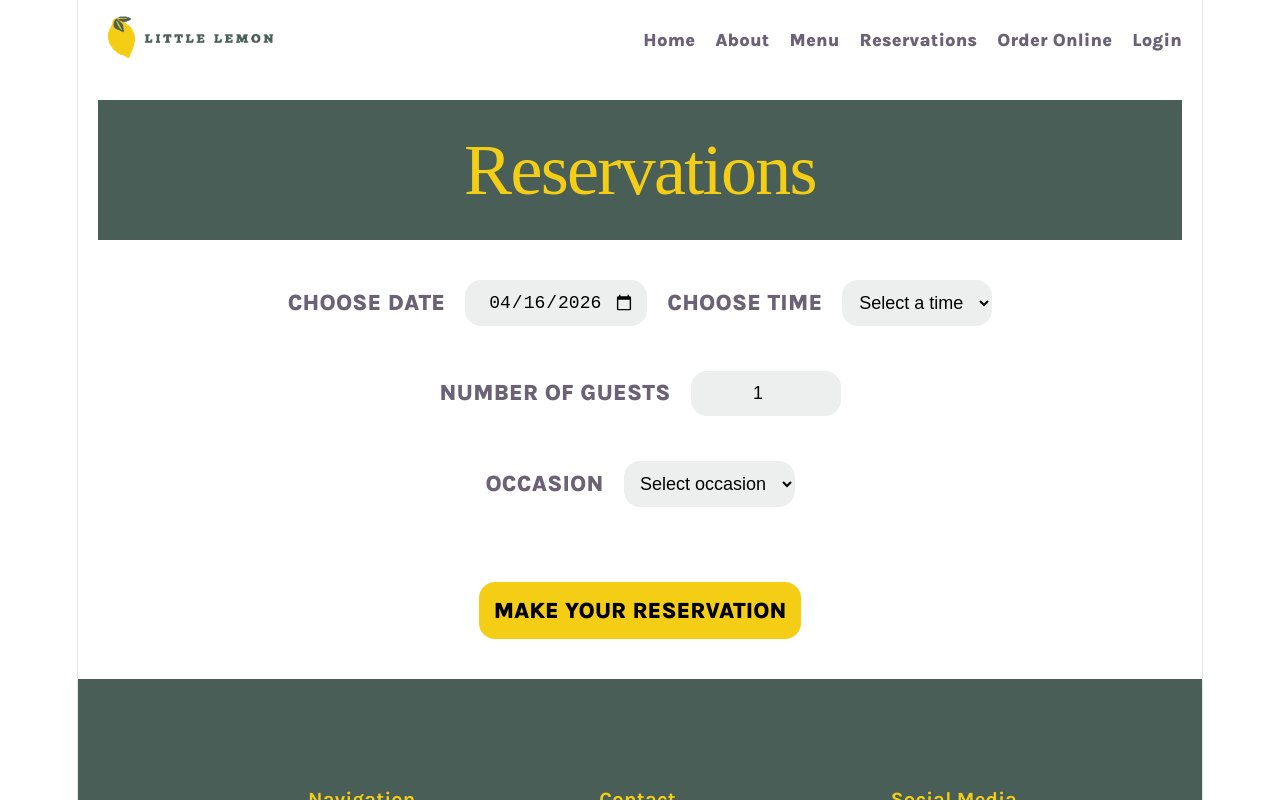
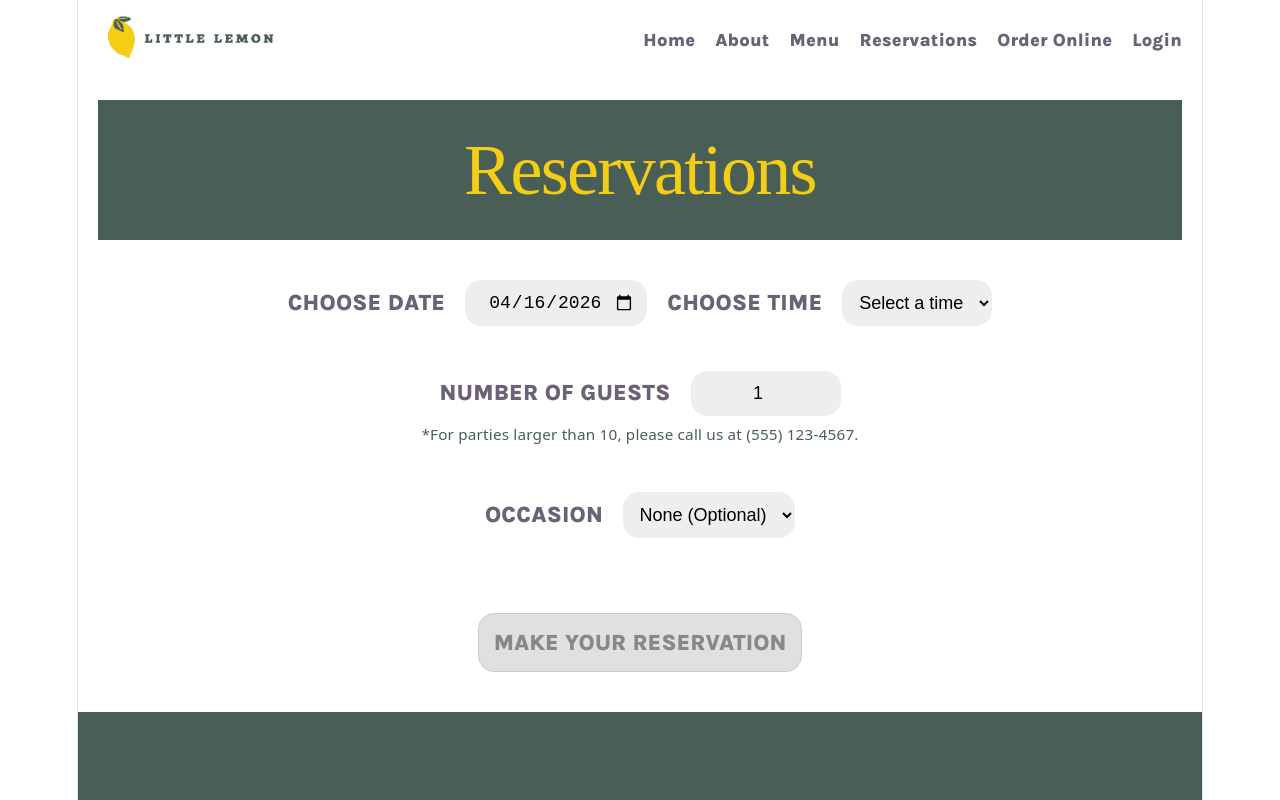
Before and after one commit to jaxsonhrichins752/Little-Lemon-Final-Project, a React (Vite) app in the folder Little Lemon Table Reservation/: page /reservations in a window 1280 px wide. Shown: the top 800 px of the page. Built offline with nearby package versions, Linux system fonts and the light colour scheme; a web font is replaced by a local one.

Commit message:
More unit tests added, formating fixed on reservation form.

```diff
--- a/Little Lemon Table Reservation/src/components/BookingPage/BookingForm.module.css
+++ b/Little Lemon Table Reservation/src/components/BookingPage/BookingForm.module.css
@@ -13,6 +13,12 @@
     flex-direction: column;
     align-items: center;
     gap: 10px;
+}
+
+.guestWrapper {
+    display: flex;
+    flex-direction: column;
+    gap: 5px;
 }
 
 .SubmitButtonSection {
@@ -38,6 +44,26 @@
 
 .submitButton {
     border-radius: 16px;
+}
+
+.errorMessage {
+    color: red;
+    font-size: 0.8rem;
+    margin: 0;
+}
+
+.helperText {
+    font-size: 0.85rem;
+    color: #495e57; /* Matches the brand's primary dark green */
+    margin: 0;
+    text-align: center;
+}
+
+.submitButton:disabled {
+    background-color: #e0e0e0;
+    color: #888888;
+    cursor: not-allowed;
+    border: 1px solid #cccccc;
 }
 
 fieldset {
--- a/Little Lemon Table Reservation/src/components/BookingPage/BookingForm.tsx
+++ b/Little Lemon Table Reservation/src/components/BookingPage/BookingForm.tsx
@@ -1,3 +1,4 @@
+import { useState } from 'react';
 import styles from './BookingForm.module.css';
 
 interface BookingFormProps {
@@ -16,38 +17,63 @@ interface BookingFormProps {
 function BookingForm({
     date, setDate, time, setTime, guests, setGuests, occasion, setOccasion, availableTimes, submitForm
 }: BookingFormProps) {
+    const [touched, setTouched] = useState({
+        date: false,
+        time: false,
+        guests: false,
+        occasion: false,
+    });
+
+    const handleBlur = (field: string) => {
+        setTouched((prevState) => ({ ...prevState, [field]: true }));
+    };
+
+    const isGuestsValid = guests !== "" && parseInt(guests, 10) >= 1 && parseInt(guests, 10) <= 10;
+    const isFormValid = date !== "" && time !== "" && isGuestsValid;
+
     const handleSubmit = (e: React.FormEvent<HTMLFormElement>) => {
         e.preventDefault();
-        submitForm({ date, time, guests, occasion });
+        if (isFormValid) {
+            submitForm({ date, time, guests, occasion });
+        } else {
+            setTouched({ date: true, time: true, guests: true, occasion: false });
+        }
     };
 
     return (
         <form className={styles.bookingForm} onSubmit={handleSubmit}>
             <fieldset className={styles.DateandTime}>
                 <label className="section-title" htmlFor="res-date">Choose date</label>
-                <input className={styles.dateSelector} type="date" id="res-date" value={date} onChange={(e) => setDate(e.target.value)} required />
+                <input className={styles.dateSelector} type="date" id="res-date" value={date} onChange={(e) => setDate(e.target.value)} onBlur={() => handleBlur("date")} required />
+                {touched.date && !date && <p style={{ color: 'red', fontSize: '0.8rem', margin: '0' }}>Please choose a valid date.</p>}
+
                 <label className="section-title" htmlFor="res-time">Choose time</label>
-                <select className={styles.timeSelector} id="res-time" value={time} onChange={(e) => setTime(e.target.value)} required >
+                <select className={styles.timeSelector} id="res-time" value={time} onChange={(e) => setTime(e.target.value)} onBlur={() => handleBlur("time")} required >
                     <option value="" disabled>Select a time</option>
                     {availableTimes.map((timeSlot) => (
                         <option key={timeSlot} value={timeSlot}>{timeSlot}</option>
                     ))}
                 </select>
+                {touched.time && !time && <p style={{ color: 'red', fontSize: '0.8rem', margin: '0' }}>Please select a time.</p>}
             </fieldset>
-            <fieldset className={styles.PartySize}>
-                <label className="section-title" htmlFor="guests">Number of guests</label>
-                <input className={styles.guestsSelector} type="number" placeholder="1" min="1" max="10" id="guests" value={guests} onChange={(e) => setGuests(e.target.value)} required />
-            </fieldset>
+            <div className={styles.guestWrapper}>
+                <fieldset className={styles.PartySize}>
+                    <label className="section-title" htmlFor="guests">Number of guests</label>
+                    <input className={styles.guestsSelector} type="number" placeholder="1" min="1" max="10" id="guests" value={guests} onChange={(e) => setGuests(e.target.value)} onBlur={() => handleBlur("guests")} required />
+                    {touched.guests && !isGuestsValid && <p style={{ color: 'red', fontSize: '0.8rem', margin: '0' }}>Please enter a number of guests between 1 and 10.</p>}
+                </fieldset>
+                <p className={styles.helperText}>*For parties larger than 10, please call us at (555) 123-4567.</p>
+            </div>
             <fieldset className={styles.Occasion}>
                 <label className="section-title" htmlFor="occasion">Occasion</label>
-                <select className={styles.occasionSelector} id="occasion" value={occasion} onChange={(e) => setOccasion(e.target.value)} required >
-                    <option value="" disabled>Select occasion</option>
+                <select className={styles.occasionSelector} id="occasion" value={occasion} onChange={(e) => setOccasion(e.target.value)} onBlur={() => handleBlur("occasion")}>
+                    <option value="">None (Optional)</option>
                     <option>Birthday</option>
                     <option>Anniversary</option>
                 </select>
             </fieldset>
             <div className={styles.SubmitButtonSection}>
-                <button className={`${styles.submitButton} section-title pure-black button button-primary`} type="submit">Make Your reservation</button>
+                <button className={`${styles.submitButton} section-title pure-black button button-primary`} type="submit" disabled={!isFormValid} aria-label="On Click">Make Your reservation</button>
             </div>
         </form>
     );
--- a/Little Lemon Table Reservation/src/components/BookingPage/BookingPage.tsx
+++ b/Little Lemon Table Reservation/src/components/BookingPage/BookingPage.tsx
@@ -39,12 +39,9 @@ function BookingPage({ availableTimes, dispatch }: BookingPageProps) {
 
     const trulyAvailableTimes = availableTimes.filter(time => !bookedTimes.includes(time));
 
-    // Ensure the selected time is reset if it is no longer available (e.g., from hitting the back button)
-    useEffect(() => {
-        if (time && !trulyAvailableTimes.includes(time)) {
-            setTime("");
-        }
-    }, [trulyAvailableTimes, time]);
+    // Derived state: If the selected time is no longer available, default to an empty string.
+    // This completely avoids using a useEffect to synchronize state and prevents cascading renders!
+    const validatedTime = trulyAvailableTimes.includes(time) ? time : "";
 
     const submitForm = (formData: ReservationData) => {
             // Retrieve existing bookings or initialize an empty array
@@ -84,7 +81,7 @@ function BookingPage({ availableTimes, dispatch }: BookingPageProps) {
             <section className={styles.BookingFormSection}>
                 <BookingForm
                     date={date} setDate={setDate}
-                    time={time} setTime={setTime}
+                    time={validatedTime} setTime={setTime}
                     guests={guests} setGuests={setGuests}
                     occasion={occasion} setOccasion={setOccasion}
                     availableTimes={trulyAvailableTimes}
```
Also changed, not shown: 1 other file (tests, documents, lock files or other folders).
